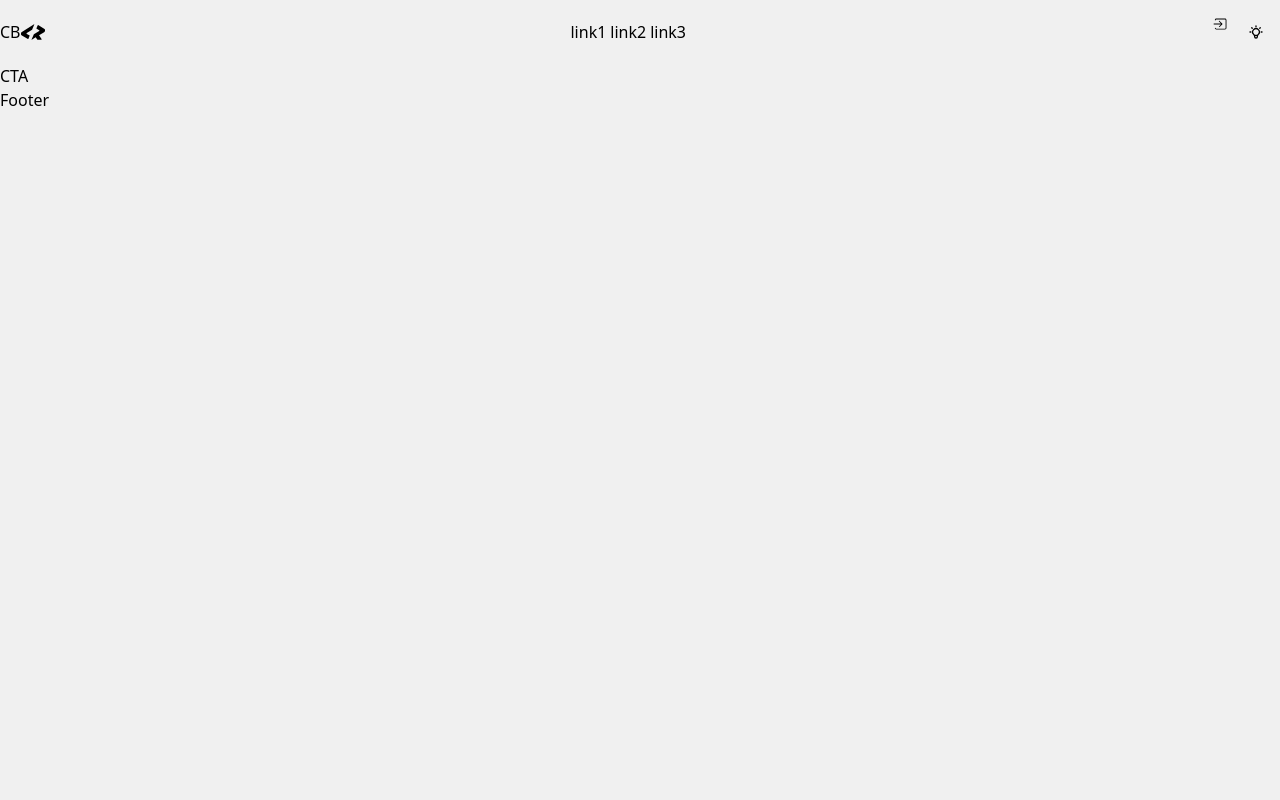
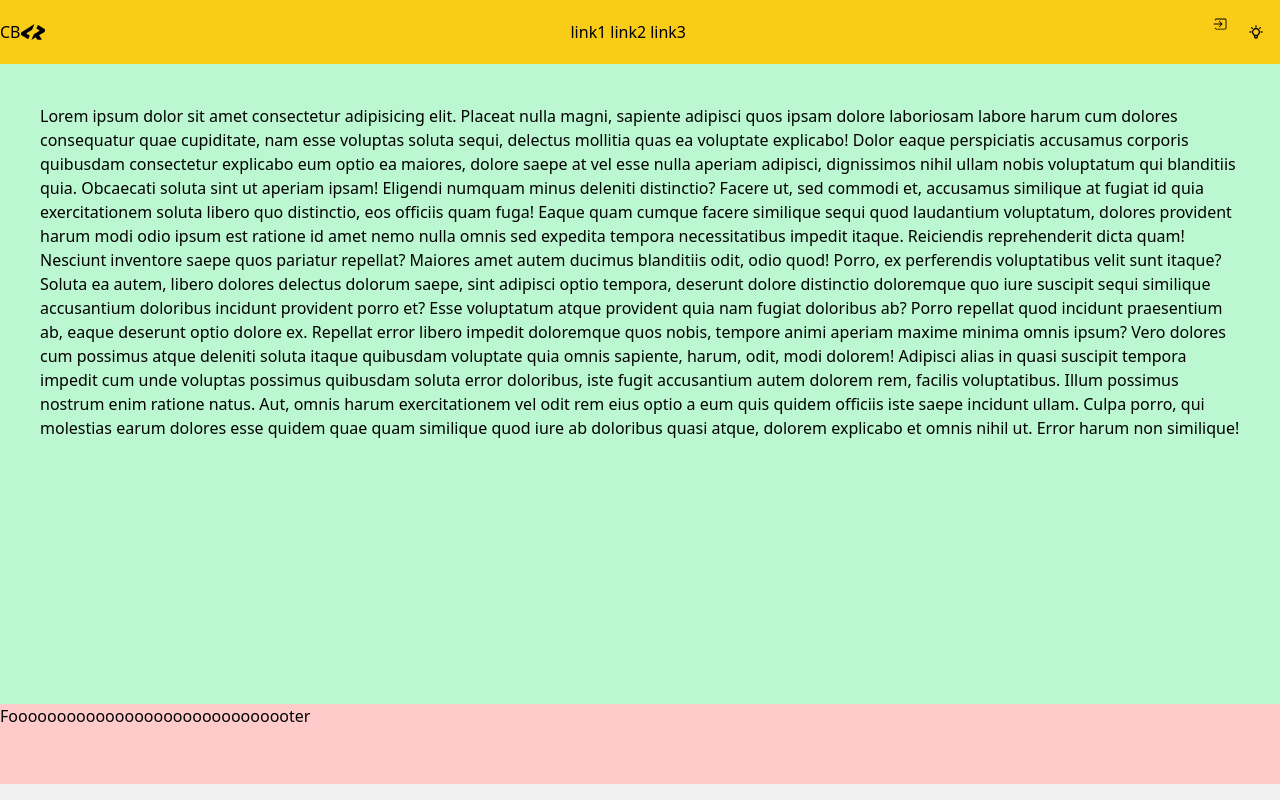
Before and after one commit to sabaudianin/NicePage, a React app: page / in a window 1280 px wide. Built offline with nearby package versions, Linux system fonts and the light colour scheme; no server answers.

Commit message:
Basic Layout styled

```diff
--- a/src/components/cta/Cta.jsx
+++ b/src/components/cta/Cta.jsx
@@ -2,8 +2,43 @@ import React from "react";
 
 export const Cta = () => {
   return (
-    <div>
-      <h2>CTA</h2>
-    </div>
+    <section className="bg-green-200 h-[80vh] flex justify-center">
+      <div className="lg:p-10">
+        <h2>
+          Lorem ipsum dolor sit amet consectetur adipisicing elit. Placeat nulla
+          magni, sapiente adipisci quos ipsam dolore laboriosam labore harum cum
+          dolores consequatur quae cupiditate, nam esse voluptas soluta sequi,
+          delectus mollitia quas ea voluptate explicabo! Dolor eaque
+          perspiciatis accusamus corporis quibusdam consectetur explicabo eum
+          optio ea maiores, dolore saepe at vel esse nulla aperiam adipisci,
+          dignissimos nihil ullam nobis voluptatum qui blanditiis quia.
+          Obcaecati soluta sint ut aperiam ipsam! Eligendi numquam minus
+          deleniti distinctio? Facere ut, sed commodi et, accusamus similique at
+          fugiat id quia exercitationem soluta libero quo distinctio, eos
+          officiis quam fuga! Eaque quam cumque facere similique sequi quod
+          laudantium voluptatum, dolores provident harum modi odio ipsum est
+          ratione id amet nemo nulla omnis sed expedita tempora necessitatibus
+          impedit itaque. Reiciendis reprehenderit dicta quam! Nesciunt
+          inventore saepe quos pariatur repellat? Maiores amet autem ducimus
+          blanditiis odit, odio quod! Porro, ex perferendis voluptatibus velit
+          sunt itaque? Soluta ea autem, libero dolores delectus dolorum saepe,
+          sint adipisci optio tempora, deserunt dolore distinctio doloremque quo
+          iure suscipit sequi similique accusantium doloribus incidunt provident
+          porro et? Esse voluptatum atque provident quia nam fugiat doloribus
+          ab? Porro repellat quod incidunt praesentium ab, eaque deserunt optio
+          dolore ex. Repellat error libero impedit doloremque quos nobis,
+          tempore animi aperiam maxime minima omnis ipsum? Vero dolores cum
+          possimus atque deleniti soluta itaque quibusdam voluptate quia omnis
+          sapiente, harum, odit, modi dolorem! Adipisci alias in quasi suscipit
+          tempora impedit cum unde voluptas possimus quibusdam soluta error
+          doloribus, iste fugit accusantium autem dolorem rem, facilis
+          voluptatibus. Illum possimus nostrum enim ratione natus. Aut, omnis
+          harum exercitationem vel odit rem eius optio a eum quis quidem
+          officiis iste saepe incidunt ullam. Culpa porro, qui molestias earum
+          dolores esse quidem quae quam similique quod iure ab doloribus quasi
+          atque, dolorem explicabo et omnis nihil ut. Error harum non similique!
+        </h2>
+      </div>
+    </section>
   );
 };
--- a/src/components/footer/Footer.jsx
+++ b/src/components/footer/Footer.jsx
@@ -1,5 +1,9 @@
 import React from "react";
 
 export const Footer = () => {
-  return <h2>Footer</h2>;
+  return (
+    <div className="bg-red-200 h-[10vh]">
+      <h2>Foooooooooooooooooooooooooooooter</h2>
+    </div>
+  );
 };
--- a/src/components/layout/AppLayout.jsx
+++ b/src/components/layout/AppLayout.jsx
@@ -6,10 +6,12 @@ import { Footer } from "../footer/Footer";
 
 export const AppLayout = () => {
   return (
-    <section>
-      <Navigation />
-      <Outlet />
-      <Footer />
+    <section className="flex justify-center bg-blue-100">
+      <div className="max-w-custom-3xl  ">
+        <Navigation />
+        <Outlet />
+        <Footer />
+      </div>
     </section>
   );
 };
--- a/src/components/nav/Navigation.jsx
+++ b/src/components/nav/Navigation.jsx
@@ -5,7 +5,7 @@ import { ThemeToggle } from "./ThemeToggle";
 
 export const Navigation = () => {
   return (
-    <div className="flex justify-between items-center py-4  dark:bg-gray-800 dark:text-white ">
+    <div className="flex justify-between items-center py-4  dark:bg-gray-800 dark:text-white bg-yellow-400 ">
       <div className="flex items-center ">
         <h2>CB</h2>
         <SiCodersrank className="text-2xl" />
--- a/tailwind.config.js
+++ b/tailwind.config.js
@@ -10,6 +10,9 @@ module.exports = {
         rubik: ["Rubik Vinyl", "serif"],
         poppins: ["Poppins", "sans-serif"],
       },
+      maxWidth: {
+        "custom-3xl": "2048px",
+      },
     },
   },
   plugins: [],
```
